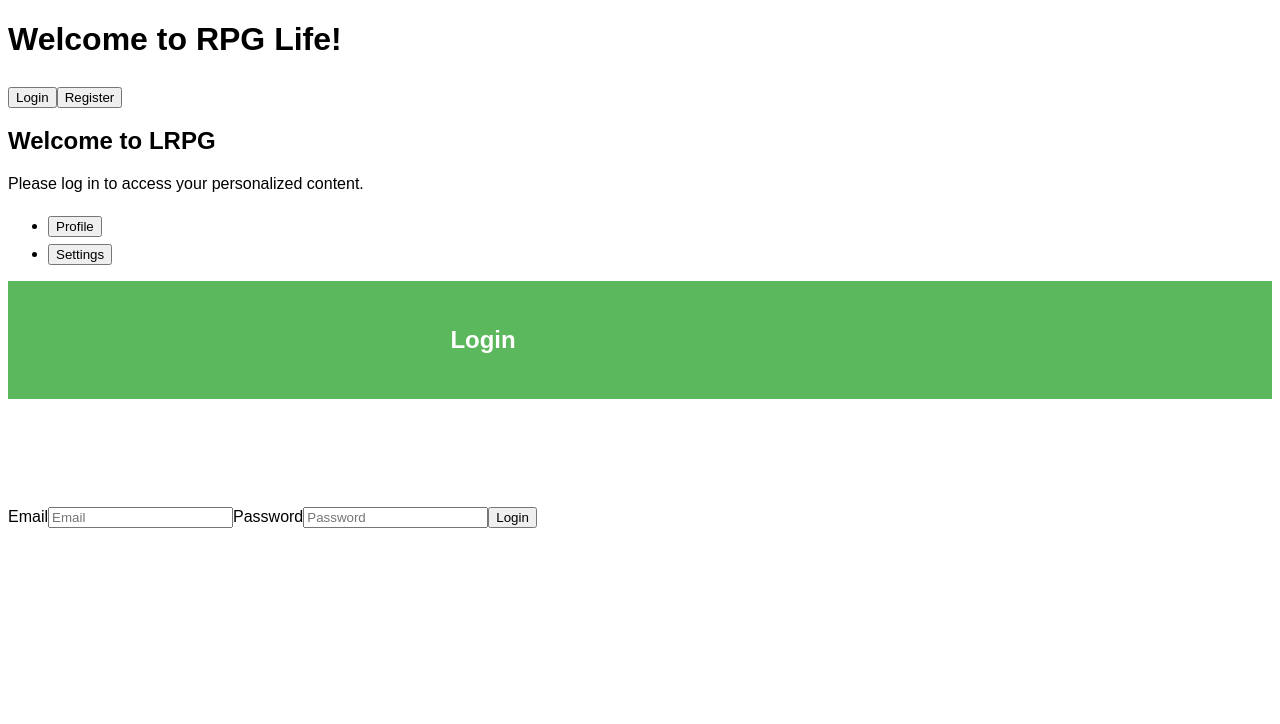
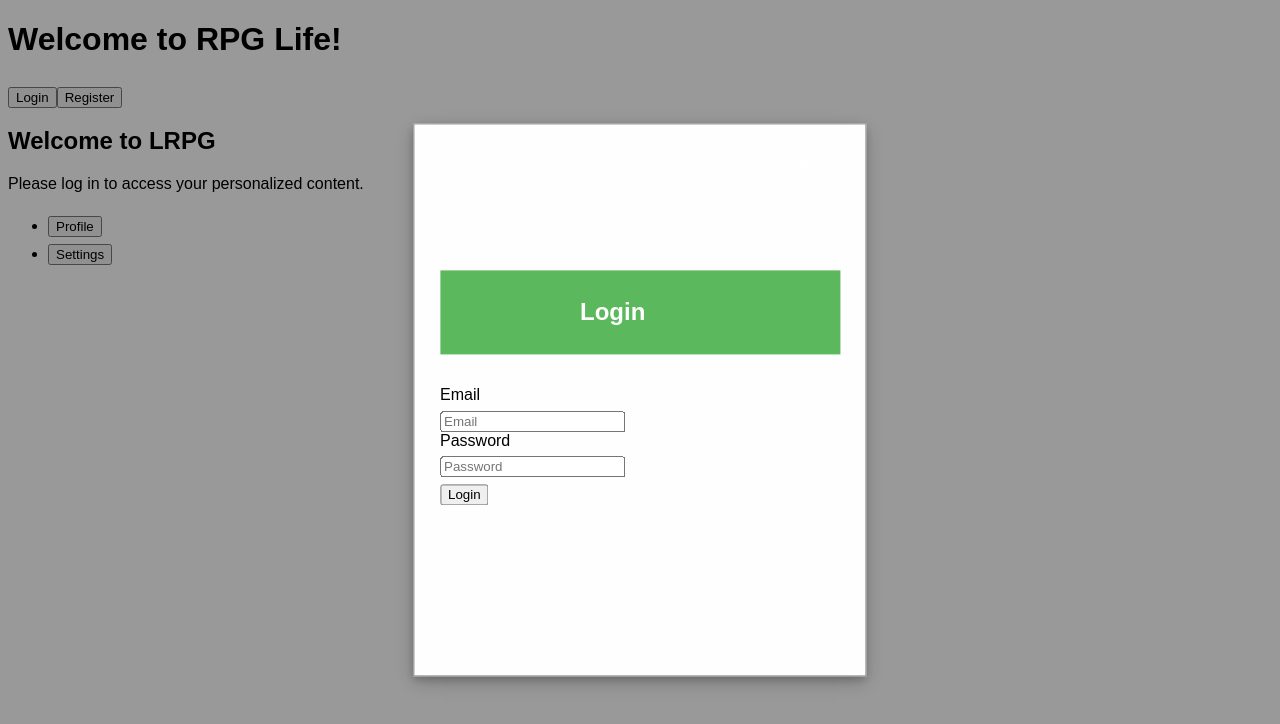
Before and after one commit to TataStudio/LRPG, a React (Create React App) app: page / in a window 1280 px wide. Both pictures are taken after a click on the button "Login". Shown: the top 724 px of the page. Built offline with nearby package versions, Linux system fonts and the light colour scheme.

Commit message:
login Landing Test 9

```diff
--- a/src/App.js
+++ b/src/App.js
@@ -3,7 +3,7 @@ import { BrowserRouter as Router, Route, Routes } from 'react-router-dom';
 import RegisterForm from './RegisterForm';
 import HomePage from './HomePage';
 import LoginForm from './LoginForm';
-import NavigationButtons from './NavigationButtons'; // <-- make sure to import this
+import NavigationButtons from './NavigationButtons';
 import './App.css';
 
 const BASE_URL = 'https://lrpg.servegame.com';
@@ -32,12 +32,25 @@ function App() {
         />
         <Routes>
           <Route path="/" element={<HomePage loggedInUser={loggedInUser} onLogout={handleLogout} />} />
-          {/* ... other routes */}
+          {/* ... other routes if necessary */}
         </Routes>
 
-        {showRegisterModal && <RegisterForm onRegister={handleRegister} onClose={() => setShowRegisterModal(false)} />}
+        {/* Modals rendered as centered pop-ups */}
+        {showRegisterModal && (
+          <div className="modal">
+            <div className="modal-content">
+              <RegisterForm onRegister={handleRegister} onClose={() => setShowRegisterModal(false)} />
+            </div>
+          </div>
+        )}
 
-        {showLoginModal && <LoginForm onLogin={handleLogin} onClose={() => setShowLoginModal(false)} />}
+        {showLoginModal && (
+          <div className="modal">
+            <div className="modal-content">
+              <LoginForm onLogin={handleLogin} onClose={() => setShowLoginModal(false)} />
+            </div>
+          </div>
+        )}
       </div>
     </Router>
   );
--- a/src/NavigationButtons.js
+++ b/src/NavigationButtons.js
@@ -14,16 +14,16 @@ function NavigationButtons({ loggedInUser, handleLogout, onRegisterClick, onLogi
 
   return (
     <div className="navigation-buttons-container">
-      {loggedInUser ? (
+      {!loggedInUser ? (
+        <>
+          <button onClick={onLoginClick}>Login</button>
+          <button onClick={onRegisterClick}>Register</button>
+        </>
+      ) : (
         <>
           <button onClick={goToProfile}>Profile</button>
           <button onClick={goToSettings}>Settings</button>
           <button onClick={handleLogout}>Logout</button>
-        </>
-      ) : (
-        <>
-          <button onClick={onLoginClick}>Login</button>
-          <button onClick={onRegisterClick}>Register</button>
         </>
       )}
     </div>
```
